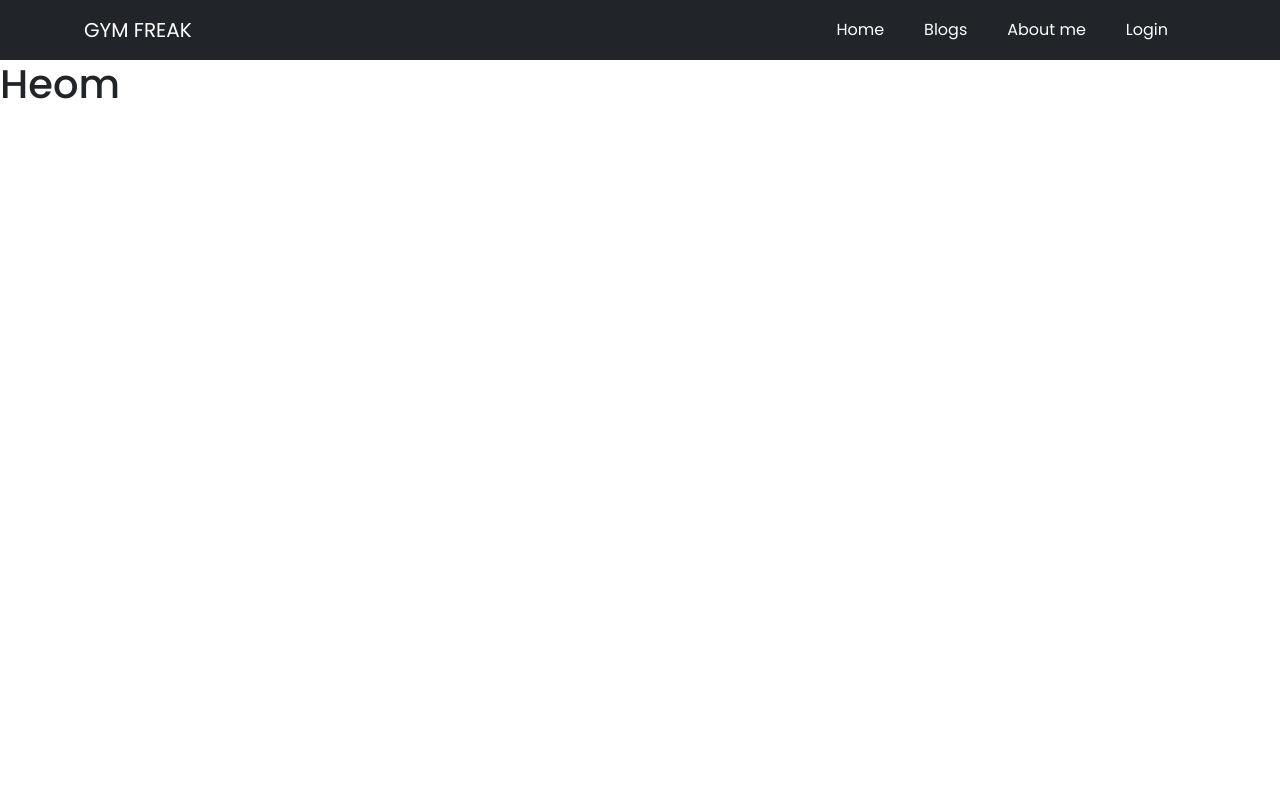
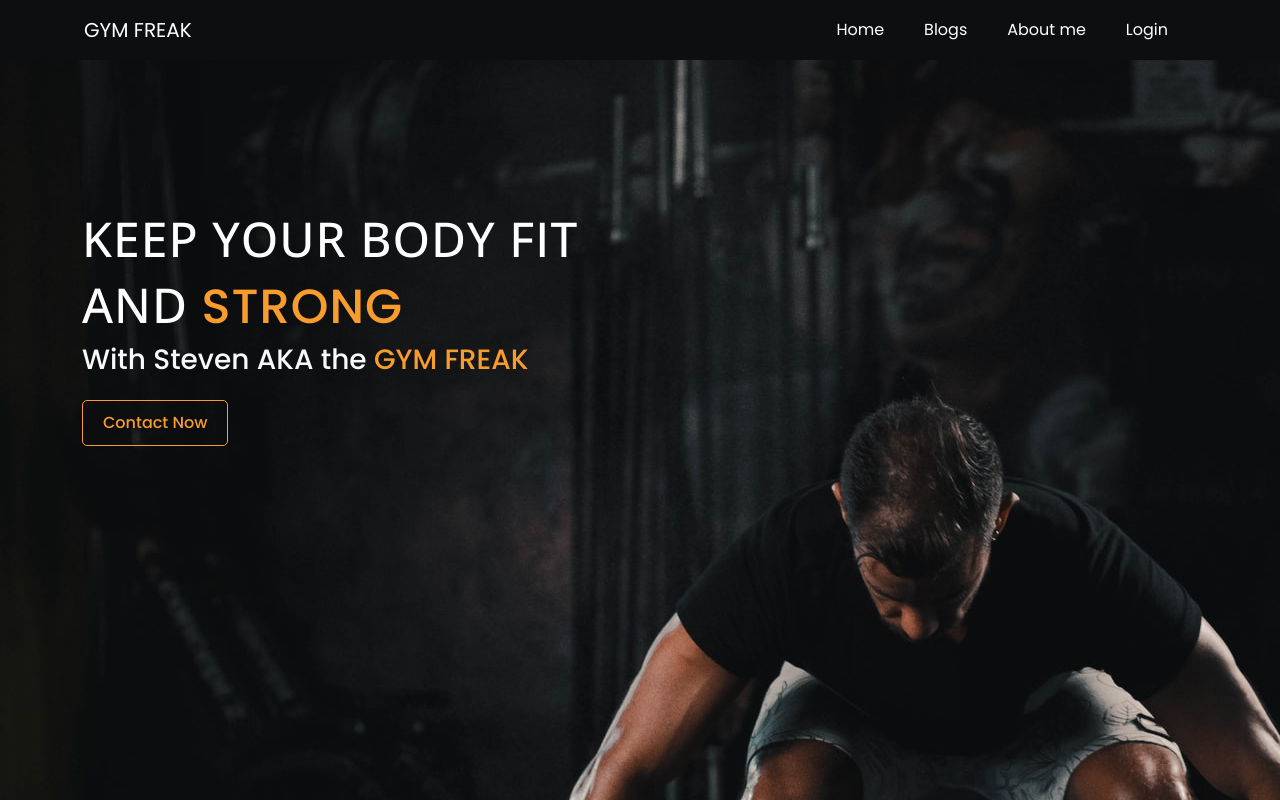
Before and after one commit to mohammadtanim24h/gym-freak, a React (Create React App) app: page / in a window 1280 px wide. Built offline with nearby package versions, Linux system fonts and the light colour scheme.

Commit message:
banner added

```diff
--- a/src/App.css
+++ b/src/App.css
@@ -1,4 +1,4 @@
-@import url('https://fonts.googleapis.com/css2?family=Open+Sans:wght@400;500;600&family=Poppins:wght@400;500;600&display=swap');
+@import url('https://fonts.googleapis.com/css2?family=Open+Sans:wght@400;500;600&family=Oswald:wght@400;600&family=Poppins:wght@400;500;600&display=swap');
 * {
     box-sizing: border-box;
     margin: 0;
--- a/src/App.js
+++ b/src/App.js
@@ -2,12 +2,16 @@ import "./App.css";
 import "bootstrap/dist/css/bootstrap.min.css";
 import Header from "./Pages/Shared/Header/Header";
 import Home from "./Pages/Home/Home/Home";
+import { Route, Routes } from "react-router-dom";
 
 function App() {
     return (
         <div>
             <Header></Header>
-            <Home></Home>
+            <Routes>
+                <Route path="/" element={<Home></Home>}></Route>
+                <Route path="/home" element={<Home></Home>}></Route>
+            </Routes>
         </div>
     );
 }
--- a/src/Pages/Home/Home/Home.css
+++ b/src/Pages/Home/Home/Home.css
@@ -0,0 +1,36 @@
+.banner {
+    background-image: url('../../../images/workout.jpg');
+    height: calc(100vh - 60px);
+}
+
+.banner-text-container {
+    height: 67vh;
+}
+
+.banner-text-container h1 {
+    color: white;
+    font-size: 3rem;
+    font-family: 'Open Sans', sans-serif;
+    letter-spacing: 1px;
+}
+
+.theme-text {
+    color: #F99C2E;
+}
+
+.contact-btn {
+    margin-top: 15px;
+    border: 1px solid #F99C2E;
+    outline: 0;
+    padding: 10px 20px;
+    background-color: transparent;
+    font-weight: 500;
+    color: #F99C2E;
+    border-radius: 5px;
+    transition: .2s;
+}
+
+.contact-btn:hover {
+    background-color: #F99C2E;
+    color: #fff;
+}
--- a/src/Pages/Home/Home/Home.js
+++ b/src/Pages/Home/Home/Home.js
@@ -1,10 +1,19 @@
-import React from 'react';
-import './Home.css';
+import React from "react";
+import "./Home.css";
 
 const Home = () => {
     return (
-        <div>
-            <h1>Heom</h1>
+        <div className="banner">
+            <div className="container">
+                <div className="banner-text-container d-flex justify-content-start align-items-center">
+                    <div>
+                        <h1>KEEP YOUR BODY FIT</h1>
+                        <h1>AND <span className="theme-text">STRONG</span></h1>
+                        <h3 className="text-light">With Steven AKA the <span className="theme-text">GYM FREAK</span></h3>
+                        <button className="contact-btn">Contact Now</button>
+                    </div>
+                </div>
+            </div>
         </div>
     );
 };
--- a/src/Pages/Shared/Header/Header.css
+++ b/src/Pages/Shared/Header/Header.css
@@ -1,15 +1,18 @@
 .custom-navbar {
-    background-color: #212529;
+    background-color: #0D0E10;
     box-sizing: border-box;
     width: 100%;
+    padding: 10px 0;
 }
 
 .custom-navbar a {
     color: #fff !important;
-    border: 2px solid #212529;
+    border: 2px solid #0D0E10;
+    padding: 3px 0;
     margin-right: 20px;
+    text-decoration: none;
 }
 
 .custom-navbar a:hover {
-    border-bottom: 2px solid #F99C2E;
+    border-bottom: 2px solid #F99C2E !important;
 }
--- a/src/Pages/Shared/Header/Header.js
+++ b/src/Pages/Shared/Header/Header.js
@@ -1,5 +1,6 @@
 import React from "react";
 import { Container, Nav, Navbar } from "react-bootstrap";
+import { Link } from "react-router-dom";
 import "./Header.css";
 
 const Header = () => {
@@ -7,16 +8,16 @@ const Header = () => {
         <div>
             <Navbar collapseOnSelect expand="lg" className="custom-navbar">
                 <Container>
-                    <Navbar.Brand href="#home">GYM FREAK</Navbar.Brand>
-                    <Navbar.Toggle aria-controls="responsive-navbar-nav" />
+                    <Navbar.Brand as={Link} to="/">GYM FREAK</Navbar.Brand>
+                    <Navbar.Toggle style={{backgroundColor: '#F99C2E'}} aria-controls="responsive-navbar-nav" />
                     <Navbar.Collapse id="responsive-navbar-nav">
                         <Nav className="ms-auto">
-                            <Nav.Link href="#features">Home</Nav.Link>
-                            <Nav.Link href="#pricing">Blogs</Nav.Link>
+                            <Nav.Link as={Link} to="/home">Home</Nav.Link>
+                            <Nav.Link as={Link} to="/blogs">Blogs</Nav.Link>
                         </Nav>
                         <Nav>
-                            <Nav.Link href="#deets">About me</Nav.Link>
-                            <Nav.Link href="#memes">
+                            <Nav.Link as={Link} to="/about">About me</Nav.Link>
+                            <Nav.Link as={Link} to="/login">
                                 Login
                             </Nav.Link>
                         </Nav>
```
Also changed, not shown: src/Pages/Shared/Header/CustomLink.js (added, +21 -0 lines), src/images/workout.jpg (added).
